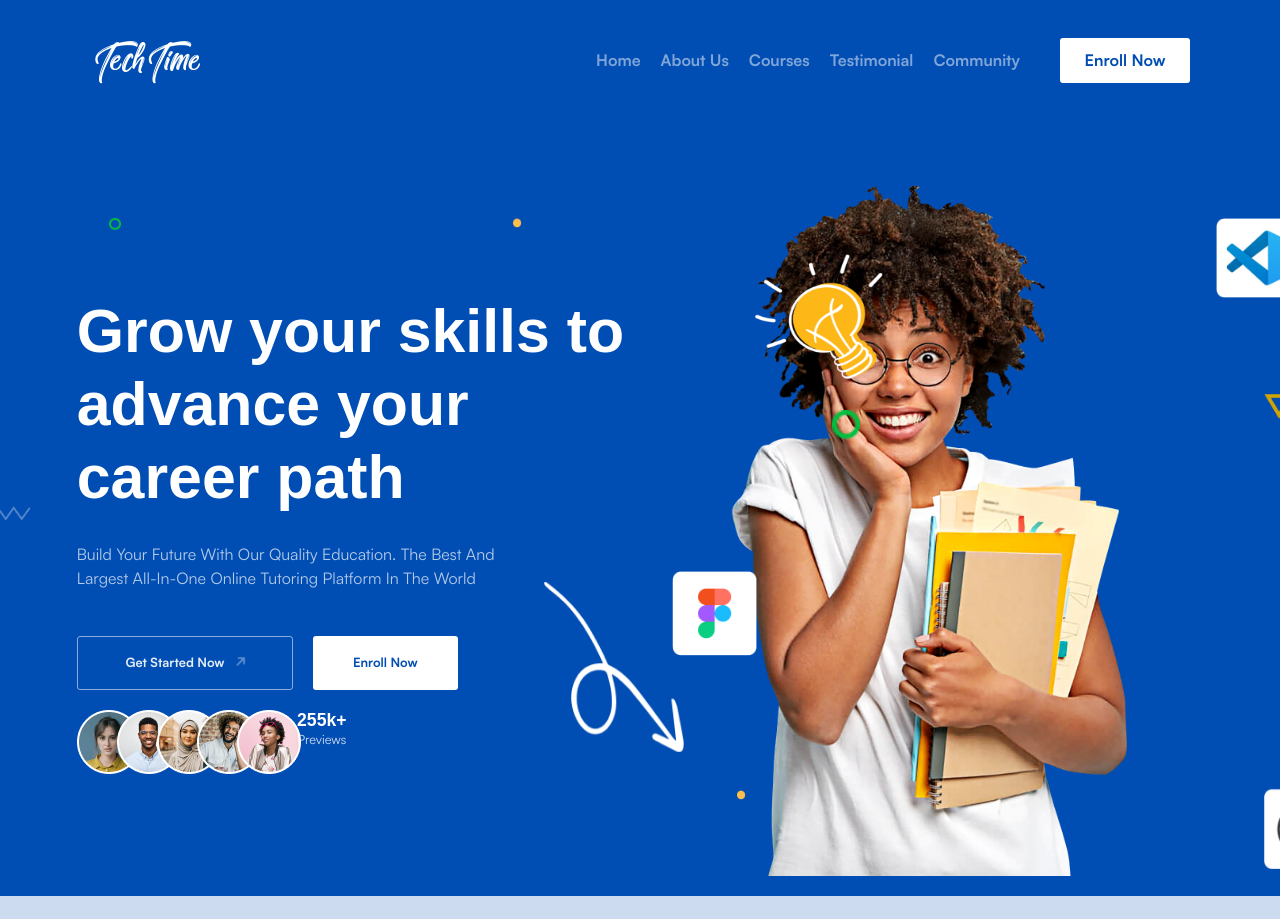
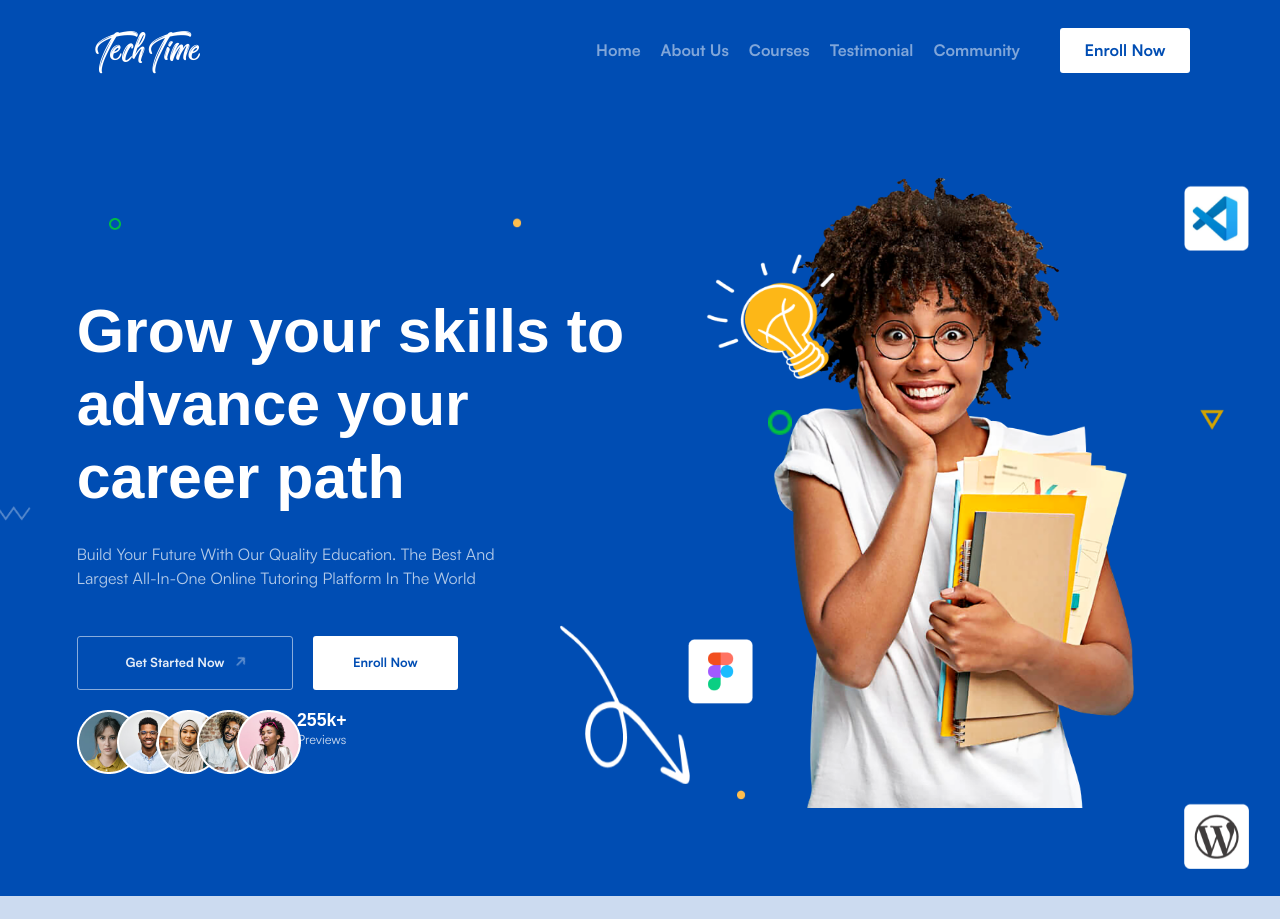
Before and after one commit to timmbach/talentplus-task, a React (Vite) app: page / in a window 1280 px wide. Shown: the top 919 px of the page. Built offline with nearby package versions, Linux system fonts and the light colour scheme; a web font is replaced by a local one.

Commit message:
made adjustments and fixed major responsiveness issues

```diff
--- a/src/pages/LandingPage/LandingPage.scss
+++ b/src/pages/LandingPage/LandingPage.scss
@@ -217,13 +217,13 @@
           margin-top: 13vh;
         }
         #heroImage {
-          width: 560px;
+          width: 510px;
           display: flex;
           align-items: baseline;
           margin: auto;
           margin-right: 0;
           margin-bottom: 0;
-          margin-top: 40px;
+          margin-top: 6%;
           bottom: 0rem;
           left: 5rem;
           @include media("<=tablet") {
@@ -234,10 +234,10 @@
           }
         }
         #vscodeIcon {
-          left: 36rem;
+          left: 34rem;
           position: absolute;
-          top: 5rem;
-          width: 80px;
+          top: 3rem;
+          width:65px;
           @include media("<=tablet") {
             position: absolute;
             width: 60px;
@@ -251,7 +251,7 @@
         #bulbIcon {
           top: 5rem;
           position: absolute;
-          left: 5rem;
+          left: 2rem;
           width: 220px;
           height: 200px;
           @include media("<=tablet") {
@@ -263,10 +263,10 @@
           }
         }
         #figmaIcon {
-          bottom: 15rem;
+          bottom: 12rem;
           position: absolute;
-          width: 85px;
-          left: 2rem;
+          width: 65px;
+          left: 3rem;
           @include media("<=tablet") {
             position: absolute;
             width: 60px;
@@ -277,8 +277,8 @@
         #wordpressIcon {
           bottom: 1.7rem;
           position: absolute;
-          width: 80px;
-          left: 39rem;
+          width: 65px;
+          left: 34rem;
           @include media("<=tablet") {
             position: absolute;
             width: 60px;
@@ -288,17 +288,17 @@
           }
         }
         #circleVector1 {
-          width: 28px;
+          width: 24px;
           position: absolute;
           top: 17rem;
-          left: 12rem;
+          left: 8rem;
         }
 
         #triangleVector {
-          width: 30px;
+          width: 24px;
           position: absolute;
-          top: 16rem;
-          left: 39rem;
+          top: 17rem;
+          left: 35rem;
         }
         #dotVector1 {
           width: 10px;
@@ -314,10 +314,10 @@
         }
 
         #curlyArrowVector {
-          width: 140px;
+          width: 130px;
           position: absolute;
-          bottom: 9rem;
-          left: -6rem;
+          bottom: 7rem;
+          left: -5rem;
         }
         @include media("<=tablet") {
           #circleVector1 {
@@ -639,7 +639,7 @@
     .landingPage__offers {
       display: flex;
       height: 700px;
-      padding: 2% 6%;
+      padding: 2% 4%;
       background-color: $offWhite;
       @include media("<=tablet") {
         display: flex;
@@ -718,12 +718,12 @@
         }
       }
       .landingPage__offers-right {
-        padding-left: 40px;
+        padding-left: 20px;
         display: flex;
         justify-content: center;
         margin: auto;
         flex-wrap: wrap;
-        gap: 30px;
+        gap: 24px;
         height: 80%;
         position: relative;
         .landingPage__offers-right_card {
--- a/src/pages/LandingPage/components/Header/Header.scss
+++ b/src/pages/LandingPage/components/Header/Header.scss
@@ -10,7 +10,7 @@
   width: 100%;
 
   .header__nav-desk {
-    padding: 30px 90px 5px 90px;
+    padding: 20px 90px 5px 90px;
     display: flex;
     justify-content: space-between;
     @include media("<=tablet") {
```
